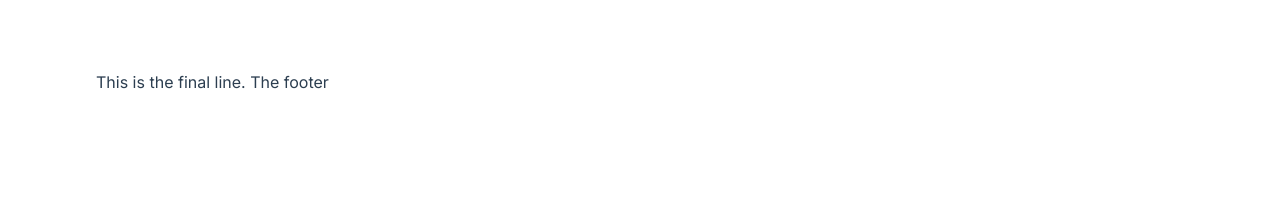
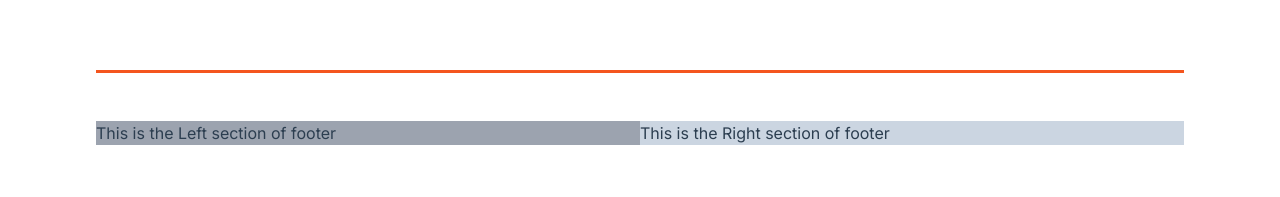
Before and after one commit to cyrusnderitu/Home-Rental-Agency, a React (Vite) app: page / in a window 1280 px wide. Shown: the part 4802-4999 px from the top of the page. Before the commit the page ends 4896 px from the top, so only its background shows below. Built offline with nearby package versions, Linux system fonts and the light colour scheme; data requests are answered from the project's data file.

Commit message:
Footer section structure with dummy content

```diff
--- a/src/components/Footer/Footer.jsx
+++ b/src/components/Footer/Footer.jsx
@@ -3,7 +3,15 @@ import React from 'react'
 const Footer = () => {
   return (
     <div className='px-24'>
-      <h1>This is the final line. The footer</h1>
+      <div className="footer_cont h-full border-t-[3px] border-[#F4551E] py-12 flex">
+        <div className="left bg-gray-400 h-full flex-1">
+          <h1>This is the Left section of footer</h1>
+        </div>
+        <div className="right bg-slate-300 h-full flex-1">
+          <h1>This is the Right section of footer</h1>
+        </div>
+      </div>
+      <span className="text-center">&copy; Copyright 2023 Cyrus Nderitu</span>
     </div>
   )
 }
--- a/src/components/Uploads/DropFile.jsx
+++ b/src/components/Uploads/DropFile.jsx
@@ -17,5 +17,4 @@ const DropFile = () => {
     </div>
   )
 }
-
 export default DropFile
```
